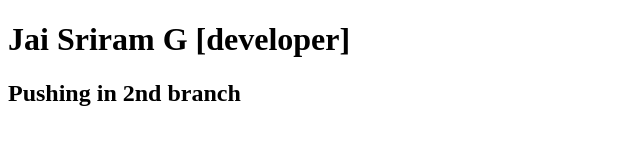
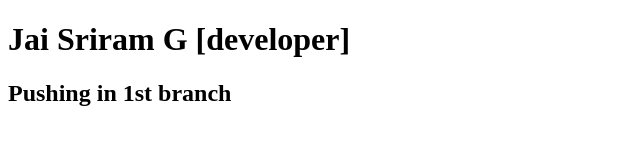
Before and after one commit to JaiSriramG/Sample-Repo, a plain HTML site: page index.html in a window 1280 px wide. Shown: the full height of the page, 0-640 px from the left. Drawn offline with Linux system fonts and the light colour scheme.

```diff
--- a/index.html
+++ b/index.html
@@ -7,6 +7,6 @@
   </head>
   <body>
     <h1>Jai Sriram G [developer]</h1>
-    <h2>Pushing in 2nd branch</h2>
+    <h2>Pushing in 1st branch</h2>
   </body>
 </html>
```
